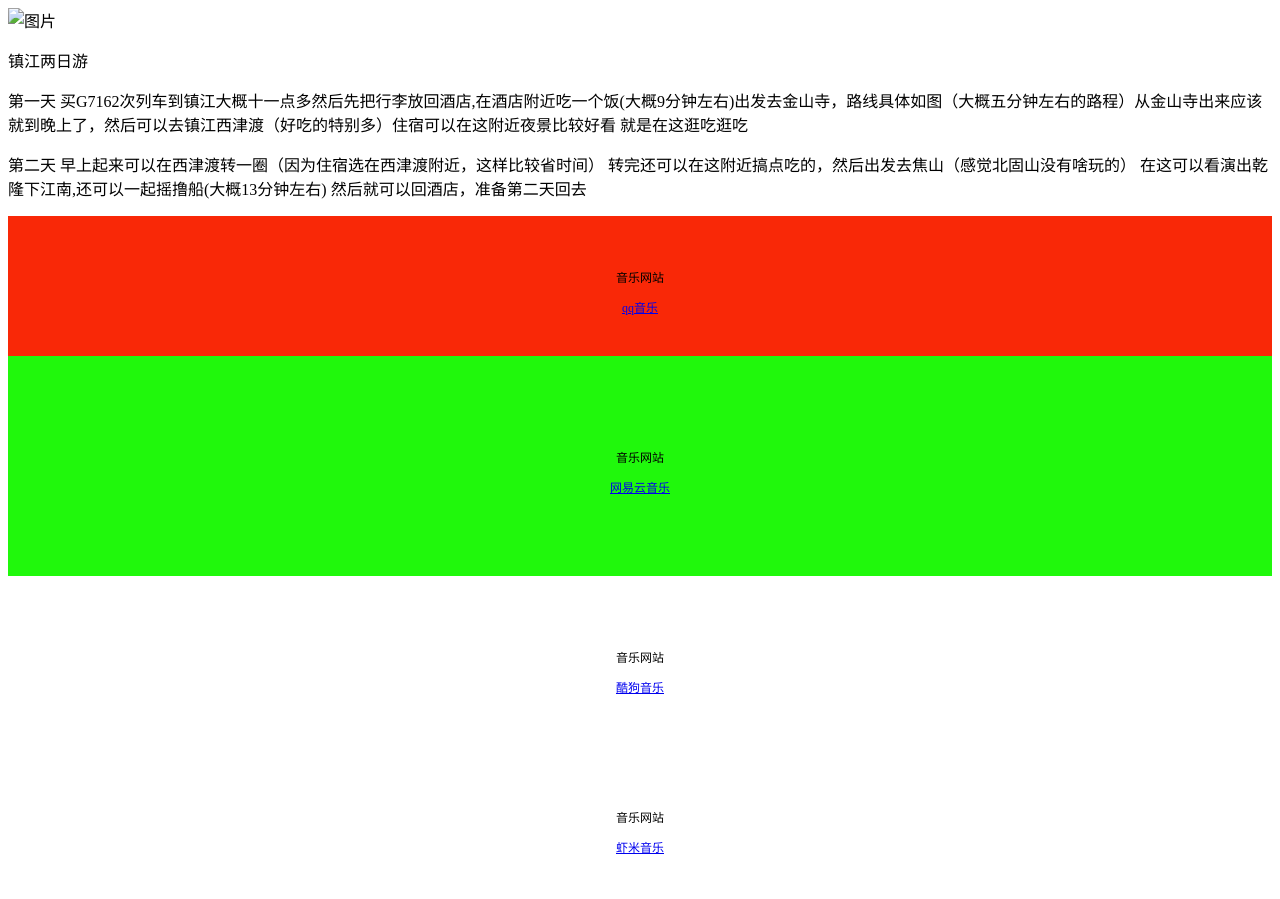
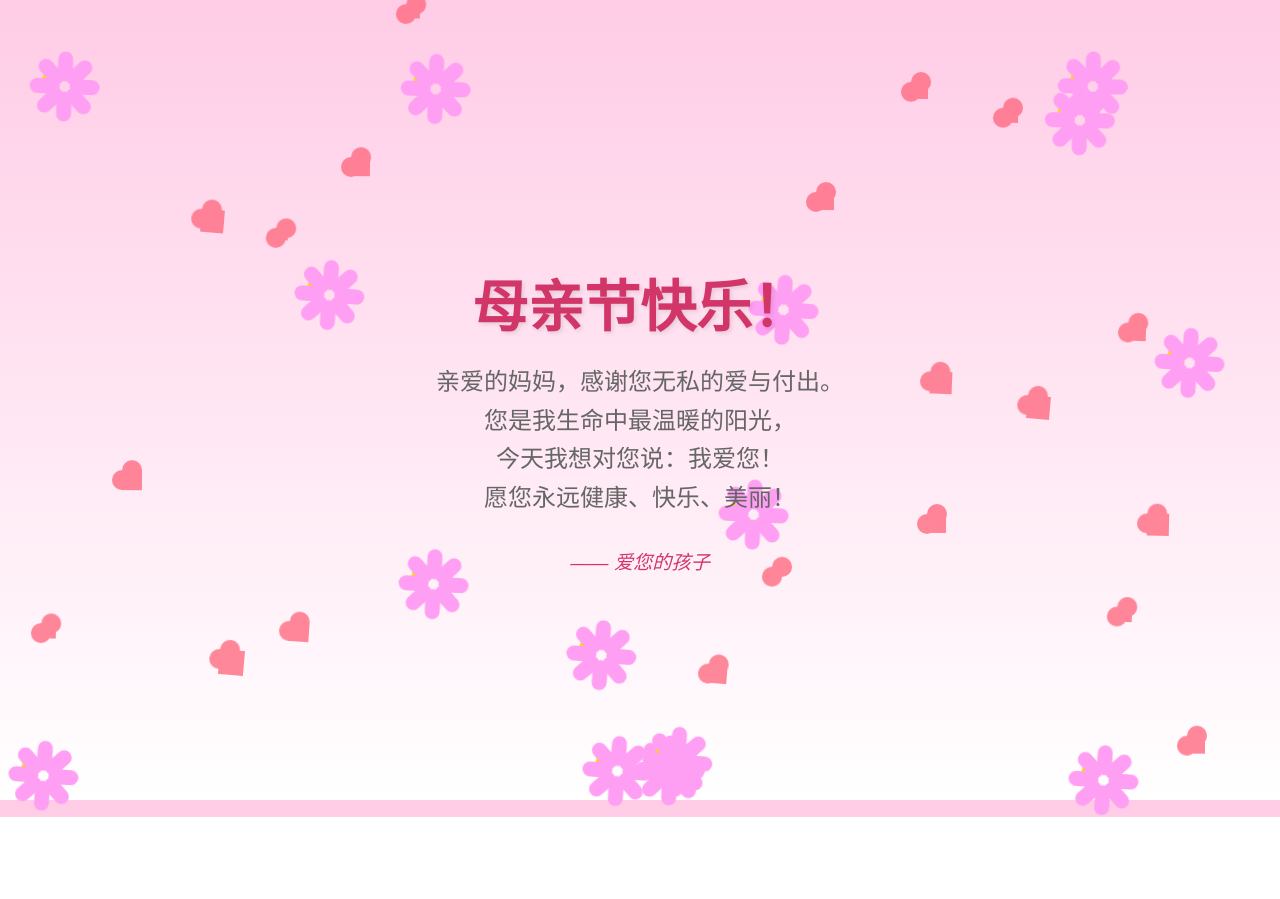
Before and after one commit to heisd/-, a plain HTML site: page 我的第一个网页.html in a window 1280 px wide. After the commit the page ends 817 px from the top, so only its background shows below. Drawn offline with Linux system fonts and the light colour scheme.

Commit message:
Update 我的第一个网页.html

```diff
--- a/我的第一个网页.html
+++ b/我的第一个网页.html
@@ -1,55 +1,232 @@
 <!DOCTYPE html>
-<html lang="zh-CN">
+<html lang="zh">
 <head>
     <meta charset="UTF-8">
     <meta name="viewport" content="width=device-width, initial-scale=1.0">
-    <title>春季旅行计划</title>
+    <title>母亲节快乐</title>
+    <style>
+        body {
+            margin: 0;
+            padding: 0;
+            overflow: hidden;
+            background: linear-gradient(to bottom, #ffcce6, #fff);
+            font-family: 'Arial', sans-serif;
+            display: flex;
+            justify-content: center;
+            align-items: center;
+            height: 100vh;
+            text-align: center;
+        }
+
+        .container {
+            position: relative;
+            z-index: 10;
+        }
+
+        h1 {
+            color: #d23669;
+            font-size: 3.5rem;
+            margin-bottom: 20px;
+            text-shadow: 2px 2px 4px rgba(0, 0, 0, 0.1);
+            animation: fadeIn 2s ease-in-out;
+        }
+
+        .message {
+            color: #666;
+            font-size: 1.5rem;
+            line-height: 1.6;
+            max-width: 600px;
+            margin: 0 auto 30px;
+            animation: slideUp 1.5s ease-in-out;
+        }
+
+        .heart {
+            position: absolute;
+            width: 20px;
+            height: 20px;
+            background-color: #ff6b81;
+            transform: rotate(45deg);
+            animation: float 4s ease-in-out infinite;
+            opacity: 0.8;
+        }
+
+        .heart:before, .heart:after {
+            content: '';
+            position: absolute;
+            width: 20px;
+            height: 20px;
+            background-color: #ff6b81;
+            border-radius: 50%;
+        }
+
+        .heart:before {
+            top: -10px;
+            left: 0;
+        }
+
+        .heart:after {
+            top: 0;
+            left: -10px;
+        }
+
+        .flower {
+            position: absolute;
+            animation: float 6s ease-in-out infinite;
+        }
+
+        .flower .center {
+            width: 15px;
+            height: 15px;
+            background-color: #ffd700;
+            border-radius: 50%;
+            position: absolute;
+            top: 50%;
+            left: 50%;
+            transform: translate(-50%, -50%);
+        }
+
+        .flower .petal {
+            width: 30px;
+            height: 15px;
+            background-color: #ff9ff3;
+            border-radius: 15px;
+            position: absolute;
+        }
+
+        @keyframes float {
+            0%, 100% {
+                transform: translateY(0) rotate(0deg);
+            }
+            50% {
+                transform: translateY(-20px) rotate(5deg);
+            }
+        }
+
+        @keyframes fadeIn {
+            from {
+                opacity: 0;
+            }
+            to {
+                opacity: 1;
+            }
+        }
+
+        @keyframes slideUp {
+            from {
+                opacity: 0;
+                transform: translateY(50px);
+            }
+            to {
+                opacity: 1;
+                transform: translateY(0);
+            }
+        }
+
+        .signature {
+            font-style: italic;
+            color: #d23669;
+            font-size: 1.2rem;
+            margin-top: 30px;
+            animation: fadeIn 3s ease-in-out;
+        }
+    </style>
 </head>
+<body>
+    <div class="container">
+        <h1>母亲节快乐！</h1>
+        <div class="message">
+            亲爱的妈妈，感谢您无私的爱与付出。<br>
+            您是我生命中最温暖的阳光，<br>
+            今天我想对您说：我爱您！<br>
+            愿您永远健康、快乐、美丽！
+        </div>
+        <div class="signature">—— 爱您的孩子</div>
+    </div>
 
-<body>
-    <img scr ="https://tse3-mm.cn.bing.net/th/id/OIP-C.OhUOhPbzdELTIt6QY9fV0AHaEo?w=300&h=187&c=7&pcl=1b1a19&r=0&o=5&pid=1.7" alt="图片" width="100" height="42">
-    <p>镇江两日游</p>
-    <p>    第一天
-        买G7162次列车到镇江大概十一点多然后先把行李放回酒店,在酒店附近吃一个饭(大概9分钟左右)出发去金山寺，路线具体如图（大概五分钟左右的路程）从金山寺出来应该就到晚上了，然后可以去镇江西津渡（好吃的特别多）住宿可以在这附近夜景比较好看
-        就是在这逛吃逛吃</p>
-        <p>第二天
-        早上起来可以在西津渡转一圈（因为住宿选在西津渡附近，这样比较省时间）
-        转完还可以在这附近搞点吃的，然后出发去焦山（感觉北固山没有啥玩的）
-        在这可以看演出乾隆下江南,还可以一起摇撸船(大概13分钟左右)
-        然后就可以回酒店，准备第二天回去
-        </p>
+    <script>
+        // 创建漂浮的心形
+        function createHearts() {
+            const heartCount = 20;
+
+            for (let i = 0; i < heartCount; i++) {
+                const heart = document.createElement('div');
+                heart.classList.add('heart');
+
+                // 随机位置
+                const x = Math.random() * window.innerWidth;
+                const y = Math.random() * window.innerHeight;
+
+                // 随机大小
+                const size = Math.random() * 15 + 10;
+
+                // 随机动画延迟
+                const delay = Math.random() * 3;
+
+                heart.style.left = `${x}px`;
+                heart.style.top = `${y}px`;
+                heart.style.width = `${size}px`;
+                heart.style.height = `${size}px`;
+                heart.style.animationDelay = `${delay}s`;
+
+                document.body.appendChild(heart);
+            }
+        }
+
+        // 创建花朵
+        function createFlowers() {
+            const flowerCount = 15;
+
+            for (let i = 0; i < flowerCount; i++) {
+                const flower = document.createElement('div');
+                flower.classList.add('flower');
+
+                // 随机位置
+                const x = Math.random() * window.innerWidth;
+                const y = Math.random() * window.innerHeight;
+
+                // 随机大小
+                const scale = Math.random() * 0.5 + 0.5;
+
+                // 随机动画延迟
+                const delay = Math.random() * 4;
+
+                flower.style.left = `${x}px`;
+                flower.style.top = `${y}px`;
+                flower.style.transform = `scale(${scale})`;
+                flower.style.animationDelay = `${delay}s`;
+
+                // 创建花蕊
+                const center = document.createElement('div');
+                center.classList.add('center');
+                flower.appendChild(center);
+
+                // 创建花瓣
+                for (let j = 0; j < 8; j++) {
+                    const petal = document.createElement('div');
+                    petal.classList.add('petal');
+                    petal.style.transform = `rotate(${j * 45}deg) translateX(20px)`;
+                    flower.appendChild(petal);
+                }
+
+                document.body.appendChild(flower);
+            }
+        }
+
+        // 窗口大小改变时重新创建元素
+        window.addEventListener('resize', function() {
+            const hearts = document.querySelectorAll('.heart');
+            const flowers = document.querySelectorAll('.flower');
+
+            hearts.forEach(heart => heart.remove());
+            flowers.forEach(flower => flower.remove());
+
+            createHearts();
+            createFlowers();
+        });
+
+        // 初始创建元素
+        createHearts();
+        createFlowers();
+    </script>
 </body>
-<div style="
-background-color:#f92807;
-text-align:center;
-padding:40px;
-font-size:12px;">
-<p>音乐网站</p>
-<a href="https://y.qq.com/">qq音乐</a>
-</div>
-<div style="
-background-color:#20f80c;
-text-align:center;
-padding:80px;
-font-size:12px;">
-<p>音乐网站</p>
-<a href="https://music.163.com/?from=infinity">网易云音乐</a>
-</div>
-<div style="
-background: color #fe0202;;
-text-align:center;
-padding: 60px;
-font-size:12px;">
-<p>音乐网站</p>
-<a href="https://www.kugou.com/">酷狗音乐</a>
-</div>
 </html>
-<div style="
-background: color #0418f7;;
-text-align:center;
-padding:40px;
-font-size:12px;">
-<p>音乐网站</p>
-<a href="https://conch.xiami.com/">虾米音乐</a>
-</div>
-</html>
```
